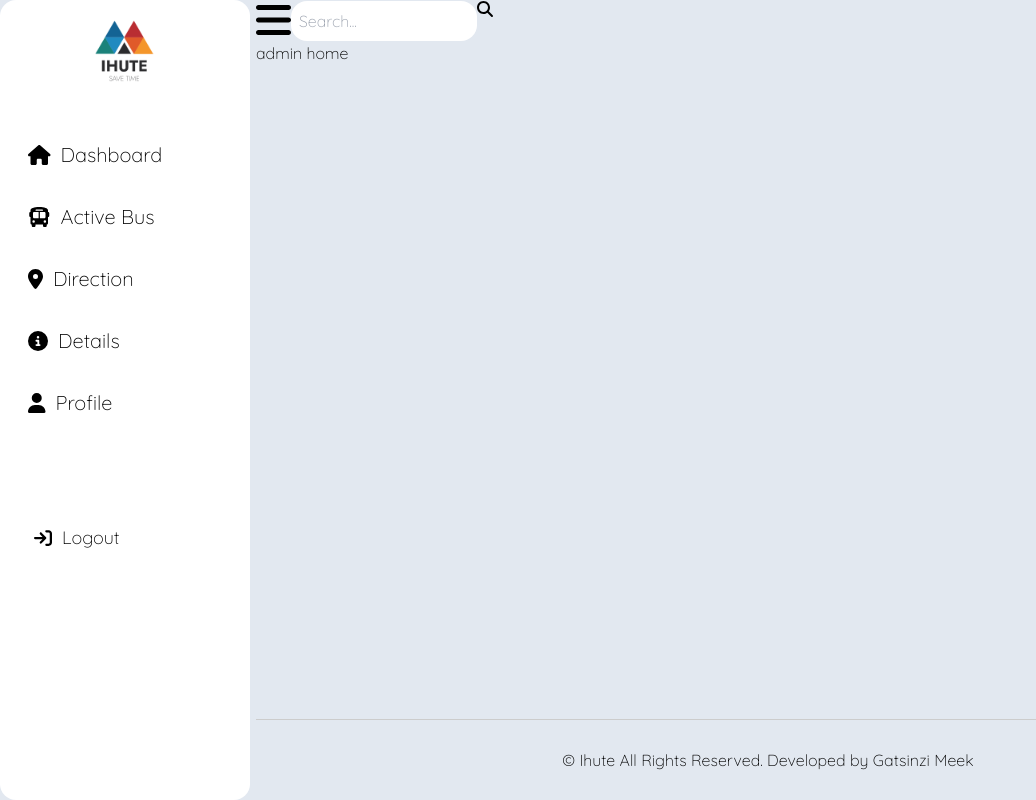
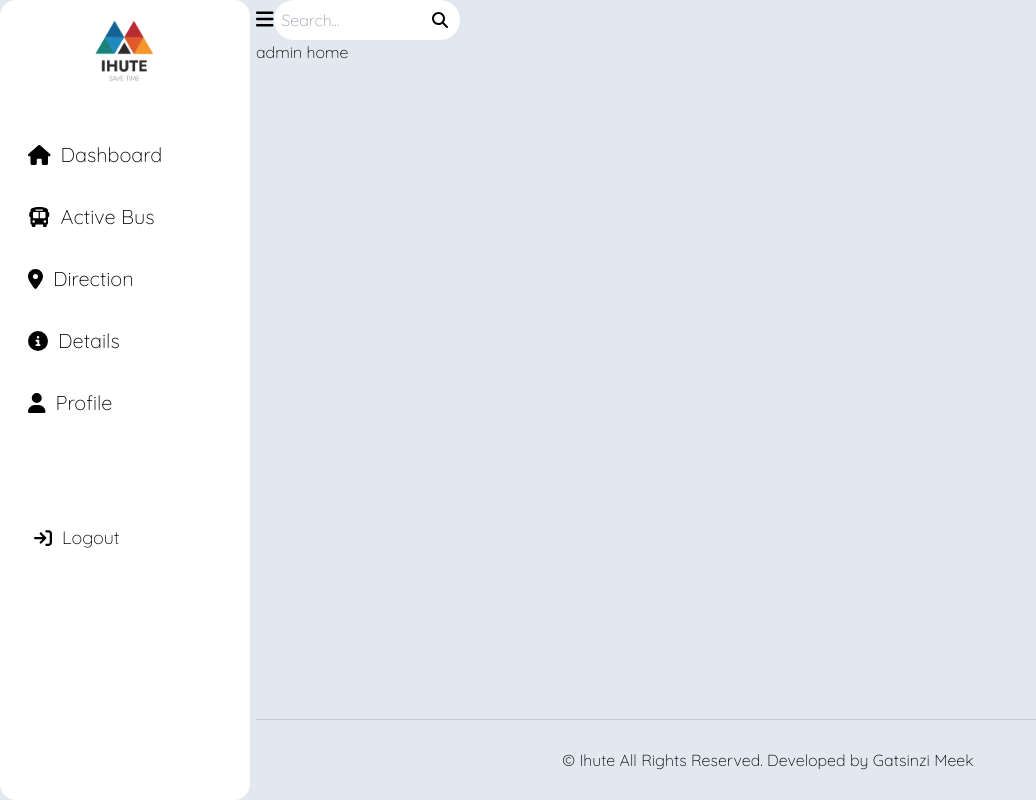
Before and after one commit to Gatsinzimeek/IHUTE, a React (Create React App) app: page /dashboard/home in a window 1280 px wide. Shown: the whole page, without its empty margins (0-1036 px from the left). Built offline with nearby package versions, Linux system fonts and the light colour scheme; no server answers; sample sign-in values are in the browser's storage.

Commit message:
new features

```diff
--- a/src/Router/Global/TopBar.jsx
+++ b/src/Router/Global/TopBar.jsx
@@ -3,19 +3,27 @@ import { faBars, faSearch } from "@fortawesome/free-solid-svg-icons";
 const TopBar = () => {
   return (
     <div className="flex items-center ">
-      <span className=" max-md:inline-block">
+      <div className="flex items-center ">
+        <span className=" max-md:inline-block ">
           <FontAwesomeIcon
             icon={faBars}
-          className=" hover:text-yellow-400 text-[40px]  cursor-pointer"
+            className=" hover:text-yellow-400 text-[20px]  cursor-pointer"
           />
         </span>
         <div className="relative">
           <input
             type="text"
             placeholder="Search..."
-          className="p-2 rounded-2xl"
+            className="p-2 rounded-[30px] outline-none"
           />
-        <FontAwesomeIcon icon={faSearch} className="absolute top-0" />
+          <FontAwesomeIcon
+            icon={faSearch}
+            className="absolute right-3 top-3 cursor-pointer"
+          />
+        </div>
+        <div>
+
+        </div>
       </div>
     </div>
   );
```
Lines whose indentation alone changed are shown as unchanged.
